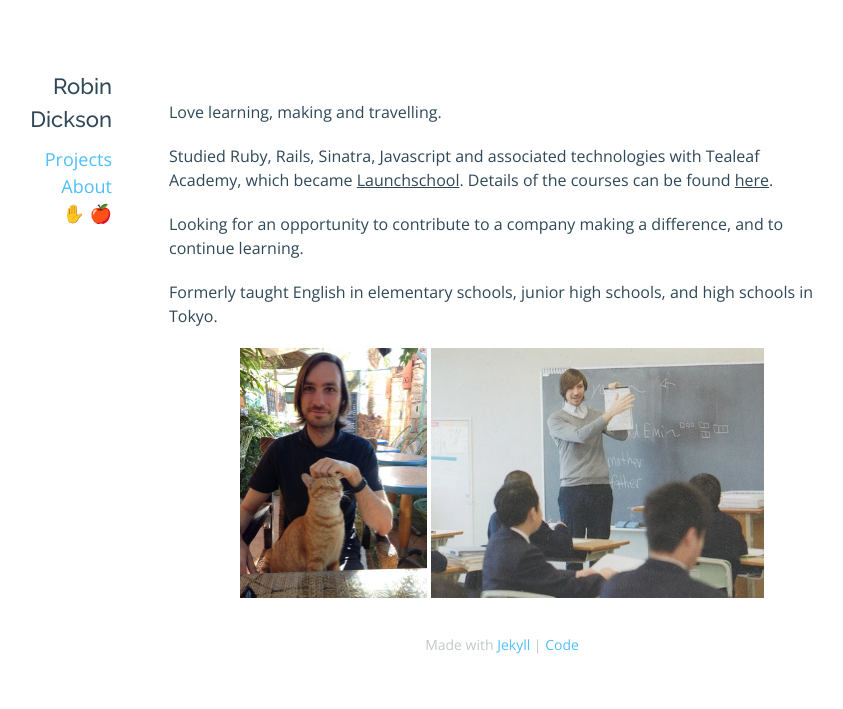
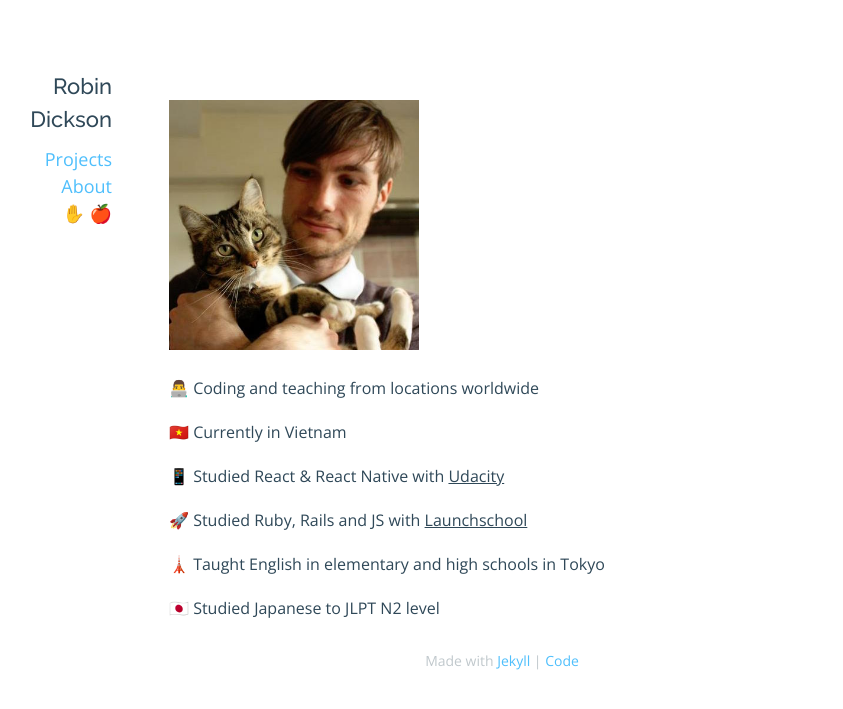
Before and after one commit to rbndickson/rbndickson.github.io, a Jekyll site: the page built from about.md, in a window 1280 px wide. Shown: the top 709 px of the page, without its empty margins (228-1071 px from the left). Built offline with Jekyll 4.4.1, drawn with Linux system fonts in a browser that asks for light colours; nearby versions of some CDN libraries.

Commit message:
feat: Update about page

```diff
--- a/about.md
+++ b/about.md
@@ -3,15 +3,18 @@ layout: page
 title: About
 permalink: /about/
 ---
-Love learning, making and travelling.
+<div>
+  <img class='about-image' src="/images/rbn_and_selina_square.jpg">
+</div>
 
-Studied Ruby, Rails, Sinatra, Javascript and associated technologies with Tealeaf Academy, which became <a href="https://launchschool.com">Launchschool</a>. Details of the courses can be found <a href="/courses.html">here</a>.
+👨‍💻 Coding and teaching from locations worldwide
 
-Looking for an opportunity to contribute to a company making a difference, and to continue learning.
+🇻🇳 Currently in Vietnam
 
-Formerly taught English in elementary schools, junior high schools, and high schools in Tokyo.
+📱 Studied React & React Native with <a href="https://www.udacity.com/course/react-nanodegree--nd019">Udacity</a>
 
-<div class="about-photos">
-<img src="/images/cat.jpg" class="cat">
-<img src="/images/teaching.jpg" class="teaching">
-</div>
+🚀 Studied Ruby, Rails and JS with <a href="https://launchschool.com">Launchschool
+
+🗼 Taught English in elementary and high schools in Tokyo
+
+🇯🇵 Studied Japanese to JLPT N2 level
```
